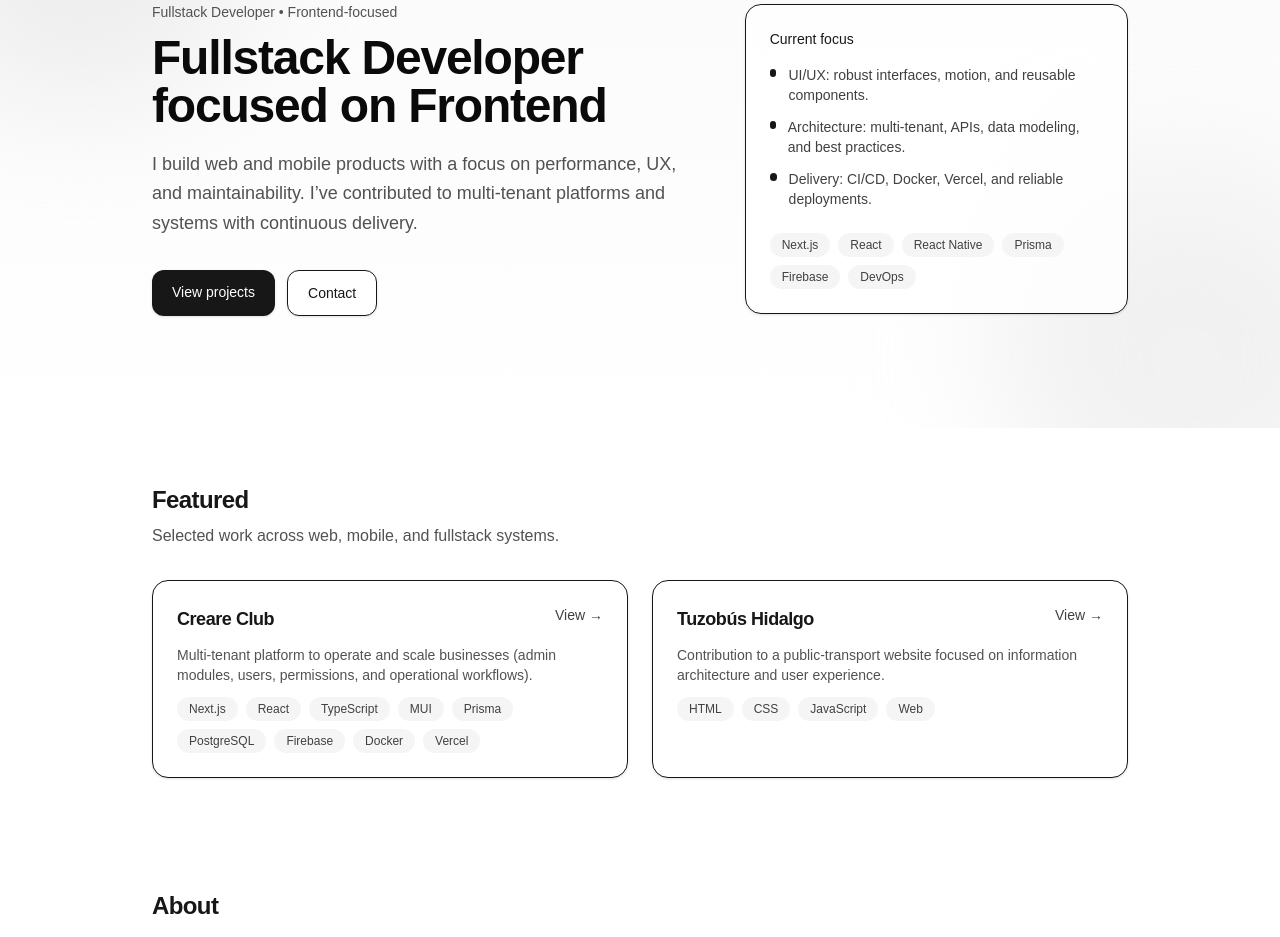
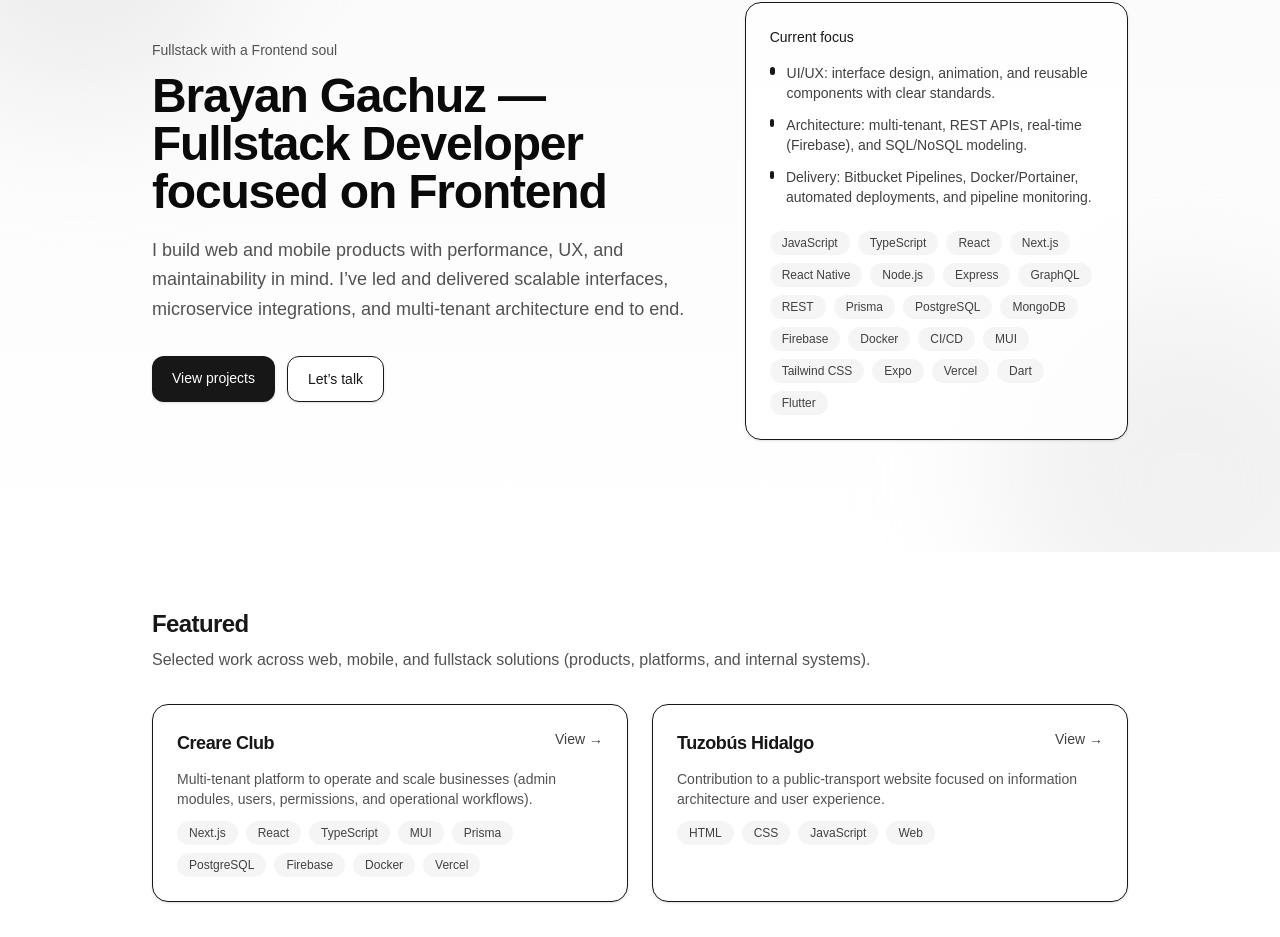
Before and after one commit to BGachuzD/portfolio, a Next.js app: page /en in a window 1280 px wide. Shown: the part 171-1108 px from the top of the page. Built offline with nearby package versions, Linux system fonts and the light colour scheme.

Commit message:
feat: actualizar metadatos del portafolio y mejorar traducciones en inglés y español

```diff
--- a/src/app/layout.tsx
+++ b/src/app/layout.tsx
@@ -1,8 +1,8 @@
 import './globals.css';
 
 export const metadata = {
-  title: 'Portfolio',
-  description: 'Personal portfolio'
+  title: 'Brayan Gachuz Davila',
+  description: 'Brayan Gachuz Davila - Portfolio personal',
 };
 
 export default function RootLayout({children}: {children: React.ReactNode}) {
--- a/src/components/hero/hero.tsx
+++ b/src/components/hero/hero.tsx
@@ -3,6 +3,7 @@
 import * as React from 'react';
 import {motion, useReducedMotion, useScroll, useTransform} from 'framer-motion';
 import {useTranslations} from 'next-intl';
+import { TECNOLOGIESTAGS } from '@/constants/tags';
 
 export default function Hero() {
   const t = useTranslations('home');
@@ -15,12 +16,11 @@ export default function Hero() {
     offset: ['start start', 'end start']
   });
 
-  // Parallax transforms (solo si no reduce motion)
+  // Parallax transforms
   const y1 = useTransform(scrollYProgress, [0, 1], [0, reduceMotion ? 0 : -60]);
   const y2 = useTransform(scrollYProgress, [0, 1], [0, reduceMotion ? 0 : -120]);
   const opacity = useTransform(scrollYProgress, [0, 1], [1, 0.65]);
 
-  // Animación de entrada del headline
   const headline = t('headline');
   const words = React.useMemo(() => headline.split(' '), [headline]);
 
@@ -31,7 +31,7 @@ export default function Hero() {
         {/* Base gradient */}
         <div className="absolute inset-0 bg-linear-to-b from-neutral-50 to-white" />
 
-        {/* Blobs animados (sutiles) */}
+        {/* Blobs animados */}
         {!reduceMotion && (
           <>
             <motion.div
@@ -69,7 +69,7 @@ export default function Hero() {
               {t('eyebrow')}
             </motion.p>
 
-            {/* Headline (word-by-word reveal) */}
+            {/* Headline */}
             <h1 className="mt-3 text-4xl font-semibold tracking-tight text-neutral-950 md:text-5xl">
               {words.map((w, i) => (
                 <motion.span
@@ -148,7 +148,7 @@ export default function Hero() {
               </ul>
 
               <div className="mt-6 flex flex-wrap gap-2">
-                {['Next.js', 'React', 'React Native', 'Prisma', 'Firebase', 'DevOps'].map((tag) => (
+                {TECNOLOGIESTAGS.map((tag) => (
                   <span
                     key={tag}
                     className="rounded-full bg-neutral-100 px-3 py-1 text-xs text-neutral-700"
--- /dev/null
+++ b/src/constants/tags.ts
@@ -0,0 +1,23 @@
+export const TECNOLOGIESTAGS = [
+  'JavaScript',
+  'TypeScript',
+  'React',
+  'Next.js',
+  'React Native',
+  'Node.js',
+  'Express',
+  'GraphQL',
+  'REST',
+  'Prisma',
+  'PostgreSQL',
+  'MongoDB',
+  'Firebase',
+  'Docker',
+  'CI/CD',
+  'MUI',
+  'Tailwind CSS',
+  'Expo',
+  'Vercel',
+  'Dart',
+  'Flutter'
+]
--- a/src/messages/en.json
+++ b/src/messages/en.json
@@ -5,34 +5,34 @@
     "about": "About",
     "contact": "Contact"
   },
-   "home": {
-    "eyebrow": "Fullstack Developer • Frontend-focused",
-    "headline": "Fullstack Developer focused on Frontend",
-    "subheadline": "I build web and mobile products with a focus on performance, UX, and maintainability. I’ve contributed to multi-tenant platforms and systems with continuous delivery.",
+  "home": {
+    "eyebrow": "Fullstack with a Frontend soul",
+    "headline": "Brayan Gachuz — Fullstack Developer focused on Frontend",
+    "subheadline": "I build web and mobile products with performance, UX, and maintainability in mind. I’ve led and delivered scalable interfaces, microservice integrations, and multi-tenant architecture end to end.",
     "ctaPrimary": "View projects",
-    "ctaSecondary": "Contact",
+    "ctaSecondary": "Let’s talk",
     "panelTitle": "Current focus",
-    "panelItem1": "UI/UX: robust interfaces, motion, and reusable components.",
-    "panelItem2": "Architecture: multi-tenant, APIs, data modeling, and best practices.",
-    "panelItem3": "Delivery: CI/CD, Docker, Vercel, and reliable deployments."
+    "panelItem1": "UI/UX: interface design, animation, and reusable components with clear standards.",
+    "panelItem2": "Architecture: multi-tenant, REST APIs, real-time (Firebase), and SQL/NoSQL modeling.",
+    "panelItem3": "Delivery: Bitbucket Pipelines, Docker/Portainer, automated deployments, and pipeline monitoring."
   },
   "projects": {
     "title": "Projects",
-    "subtitle": "Selected work across web, mobile, and fullstack systems.",
+    "subtitle": "Selected work across web, mobile, and fullstack solutions (products, platforms, and internal systems).",
     "featured": "Featured",
-    "view": "View",
+    "view": "View details",
     "role": "Role",
     "highlights": "Highlights",
     "filterLabel": "Filter by technology",
     "filterAll": "All"
   },
   "about": {
-    "title": "About",
-    "body": "I’m a Fullstack Developer with a strong Frontend focus. I enjoy building solid interfaces, purposeful motion, and maintainable systems."
+    "title": "A bit about me",
+    "body": "I’m a Frontend/Fullstack developer with 4+ years building web and mobile applications with React, Next.js, and React Native (Expo). I specialize in UI architecture, scalable component systems, and performance optimization for high-demand products. I’ve worked with microservices and complex data flows, including real-time integrations with Firebase, and I also get involved in delivery: CI/CD, Docker, and automated deployments. I like leaving strong foundations (standards, best practices, and a solid DX) so teams can move fast without sacrificing quality."
   },
-    "contact": {
+  "contact": {
     "title": "Contact",
-    "body": "If you’d like to discuss a role or collaboration, email me and we can schedule a quick call.",
+    "body": "If you’d like to talk about a role, a project, or a collaboration, send me a message and we’ll schedule a call.",
     "cta": "Send email"
   }
 }
--- a/src/messages/es.json
+++ b/src/messages/es.json
@@ -2,37 +2,37 @@
   "nav": {
     "home": "Inicio",
     "projects": "Proyectos",
-    "about": "Acerca de",
+    "about": "Sobre mí",
     "contact": "Contacto"
   },
-    "home": {
-    "eyebrow": "Fullstack Developer • Frontend-focused",
-    "headline": "Desarrollador Fullstack enfocado en Frontend",
-    "subheadline": "Construyo productos web y móviles con enfoque en performance, UX y mantenibilidad. He colaborado en plataformas multi-tenant y sistemas con despliegue continuo.",
+  "home": {
+    "eyebrow": "Fullstack con alma de Frontend",
+    "headline": "Brayan Gachuz Dev Fullstack enfocado en Frontend",
+    "subheadline": "Construyo productos web y móviles con performance, UX y mantenibilidad. He liderado e implementado interfaces escalables, integraciones con microservicios y arquitectura multi-tenant, de inicio a fin.",
     "ctaPrimary": "Ver proyectos",
-    "ctaSecondary": "Contactar",
+    "ctaSecondary": "Hablemos",
     "panelTitle": "Enfoque actual",
-    "panelItem1": "UI/UX: interfaces robustas, animación y componentes reutilizables.",
-    "panelItem2": "Arquitectura: multi-tenant, APIs, modelado de datos y buenas prácticas.",
-    "panelItem3": "Entrega: CI/CD, Docker, Vercel y despliegues confiables."
+    "panelItem1": "UI/UX: diseño de interfaces, animación y componentes reutilizables con estándares claros.",
+    "panelItem2": "Arquitectura: multi-tenant, APIs REST, tiempo real (Firebase) y modelado SQL/NoSQL.",
+    "panelItem3": "Entrega: Bitbucket Pipelines, Docker/Portainer, despliegues automatizados y monitoreo del flujo."
   },
   "projects": {
     "title": "Proyectos",
-    "subtitle": "Trabajo seleccionado en web, mobile y sistemas fullstack.",
+    "subtitle": "Trabajo seleccionado en web, mobile y soluciones fullstack (producto, plataformas y sistemas internos).",
     "featured": "Destacados",
-    "view": "Ver",
+    "view": "Ver detalle",
     "role": "Rol",
-    "highlights": "Highlights",
+    "highlights": "Lo más relevante",
     "filterLabel": "Filtrar por tecnología",
-    "filterAll": "Todas"
+    "filterAll": "Todo"
   },
-    "about": {
-    "title": "Acerca de",
-    "body": "Soy desarrollador Fullstack con enfoque fuerte en Frontend. Me gusta construir interfaces sólidas, animación con intención y sistemas mantenibles."
+  "about": {
+    "title": "Un poco sobre mí",
+    "body": "Soy desarrollador Frontend/Fullstack con más de 4 años construyendo aplicaciones web y móviles con React, Next.js y React Native (Expo). Me especializo en arquitectura de interfaces, componentes escalables y optimización de performance para productos de alta demanda. He trabajado con microservicios y flujos de datos complejos, incluyendo integraciones en tiempo real con Firebase, y también me involucro en la parte de entrega: CI/CD, Docker y despliegues automatizados. Me gusta dejar bases sólidas (estándares, buenas prácticas y DX) para que el equipo avance rápido sin sacrificar calidad."
   },
   "contact": {
     "title": "Contacto",
-    "body": "Si quieres platicar sobre una vacante o colaboración, escríbeme y con gusto coordinamos una llamada.",
+    "body": "Si quieres hablar de una vacante, un proyecto o una colaboración, escríbeme y coordinamos una llamada.",
     "cta": "Enviar correo"
   }
 }
```
